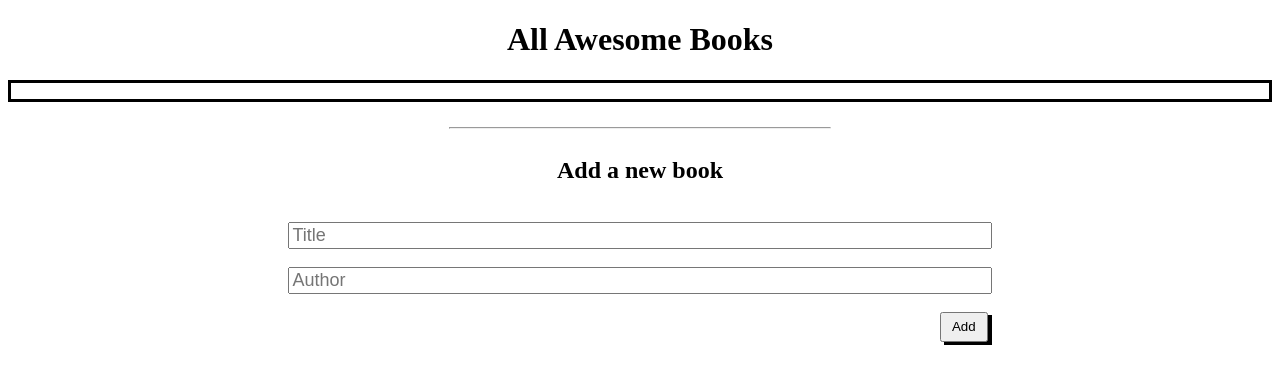
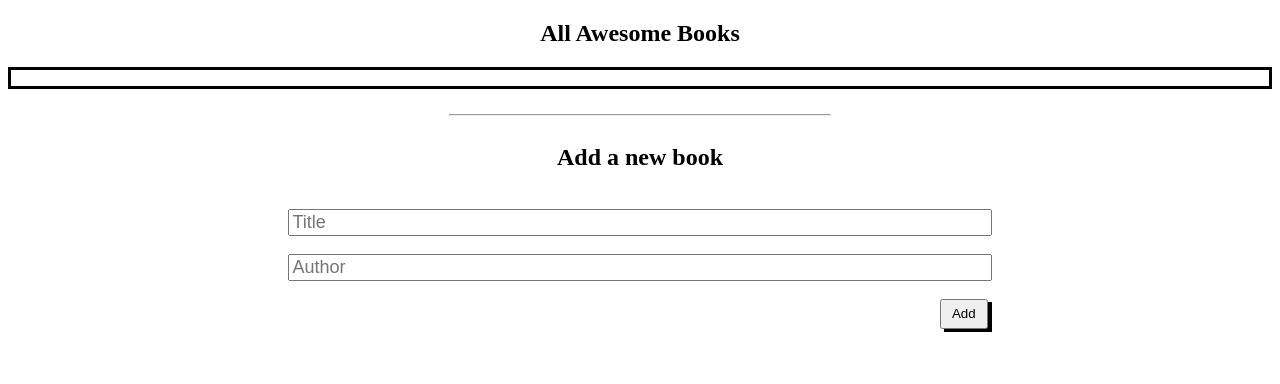
Before and after one commit to egichuhis/Awesome-Books, a website: page index.html in a window 1280 px wide. Drawn offline with Linux system fonts and the light colour scheme.

Commit message:
Update header to h2

```diff
--- a/index.html
+++ b/index.html
@@ -11,7 +11,7 @@
     <body>
 
         <header>
-            <h1>All Awesome Books</h1>
+            <h2>All Awesome Books</h2>
         </header>
 
         <main>
```
